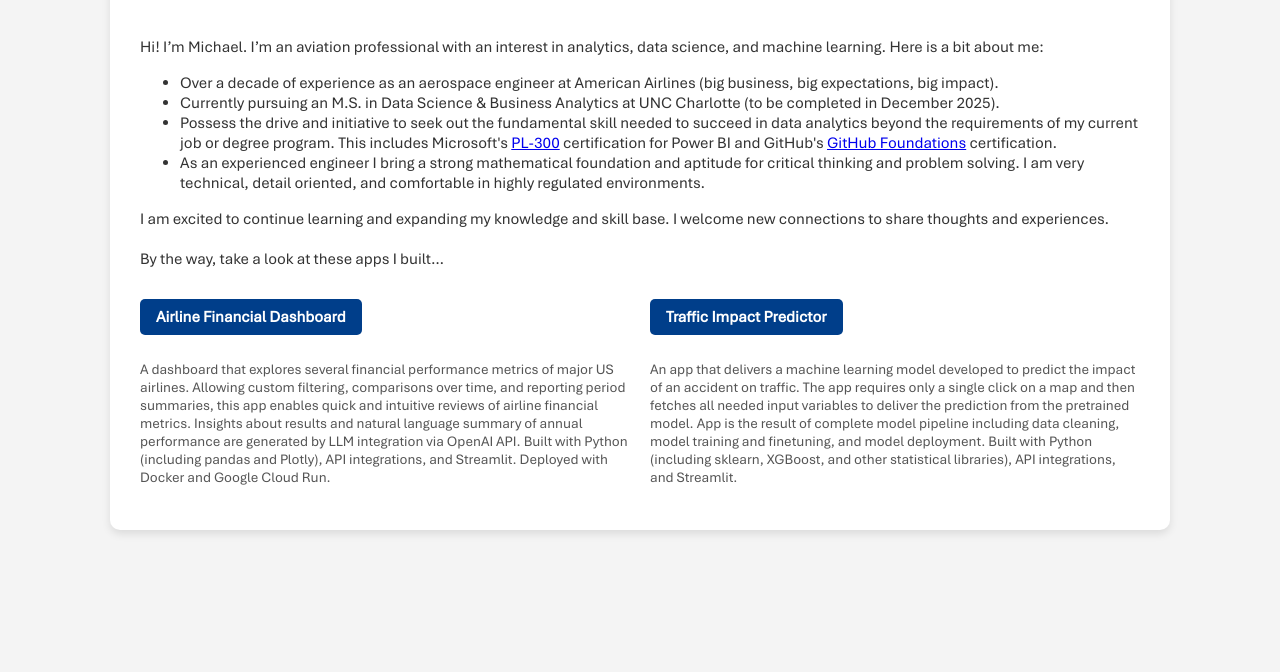
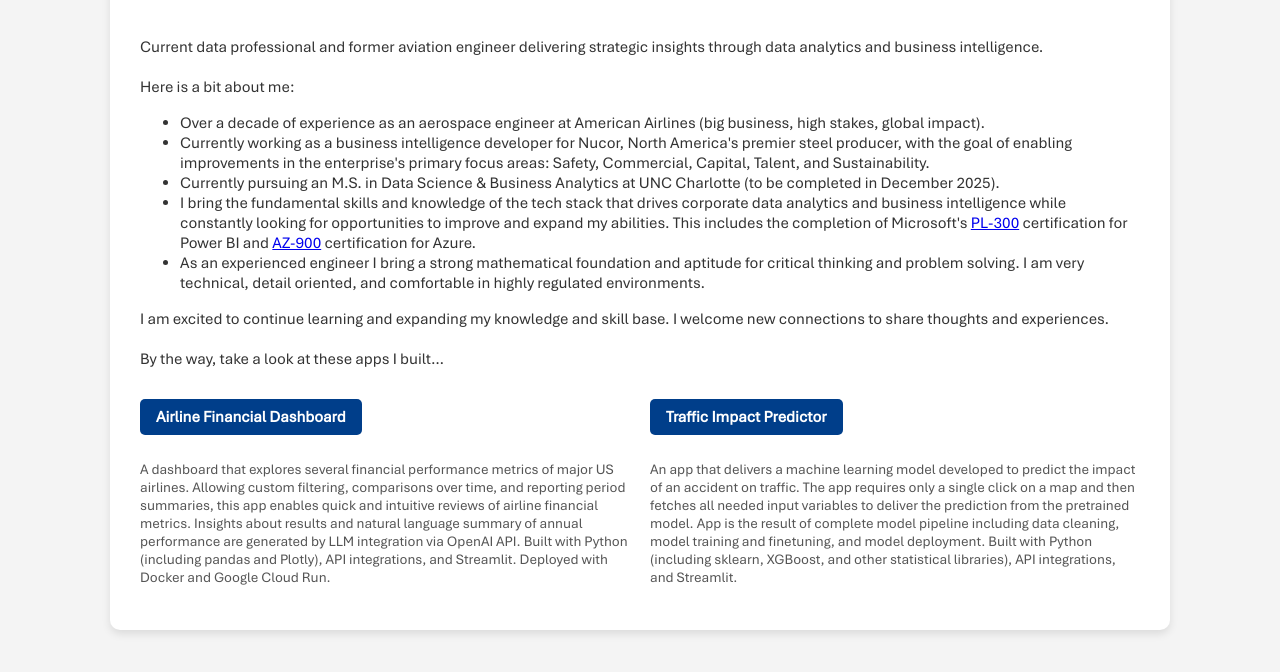
Before and after one commit to mtricanowicz/mtricanowicz.github.io, a plain HTML site: page index.html in a window 1280 px wide. Shown: the part 212-884 px from the top of the page. Before the commit the page ends 800 px from the top, so only its background shows below. Drawn offline with Linux system fonts and the light colour scheme.

Commit message:
major content update

```diff
--- a/index.html
+++ b/index.html
@@ -121,11 +121,13 @@
             -->
         </div>
 
-        <p class="left-align">Hi! I’m Michael. I’m an aviation professional with an interest in analytics, data science, and machine learning. Here is a bit about me:<br></p>
+        <p class="left-align">Current data professional and former aviation engineer delivering strategic insights through data analytics and business intelligence.<br>
+            <br>Here is a bit about me:<br></p>
         <ul class="left-align">
-        <li>Over a decade of experience as an aerospace engineer at American Airlines (big business, big expectations, big impact).</li>
+        <li>Over a decade of experience as an aerospace engineer at American Airlines (big business, high stakes, global impact).</li>
+        <li>Currently working as a business intelligence developer for Nucor, North America's premier steel producer, with the goal of enabling improvements in the enterprise's primary focus areas: Safety, Commercial, Capital, Talent, and Sustainability.</li>
         <li>Currently pursuing an M.S. in Data Science & Business Analytics at UNC Charlotte (to be completed in December 2025).</li>
-        <li>Possess the drive and initiative to seek out the fundamental skill needed to succeed in data analytics beyond the requirements of my current job or degree program. This includes Microsoft's <a href="https://learn.microsoft.com/en-us/users/michaeltricanowicz-0750/credentials/6c4ff180f13b8d71">PL-300</a> certification for Power BI and GitHub's <a href="https://www.credly.com/badges/98268df5-2ac7-4ca8-a529-71228f57e83b/public_url">GitHub Foundations</a> certification.</li>
+        <li>I bring the fundamental skills and knowledge of the tech stack that drives corporate data analytics and business intelligence while constantly looking for opportunities to improve and expand my abilities. This includes the completion of Microsoft's <a href="https://learn.microsoft.com/en-us/users/michaeltricanowicz-0750/credentials/6c4ff180f13b8d71">PL-300</a> certification for Power BI and <a href="https://learn.microsoft.com/en-us/users/MichaelTricanowicz-0750/credentials/480EA5BDD257AC28?ref=https%3a%2f%2fwww.linkedin.com%2f">AZ-900</a> certification for Azure.</li>
         <li>As an experienced engineer I bring a strong mathematical foundation and aptitude for critical thinking and problem solving. I am very technical, detail oriented, and comfortable in highly regulated environments.</li>
         </ul>
         <p class="left-align">I am excited to continue learning and expanding my knowledge and skill base. I welcome new connections to share thoughts and experiences.<br>
```
